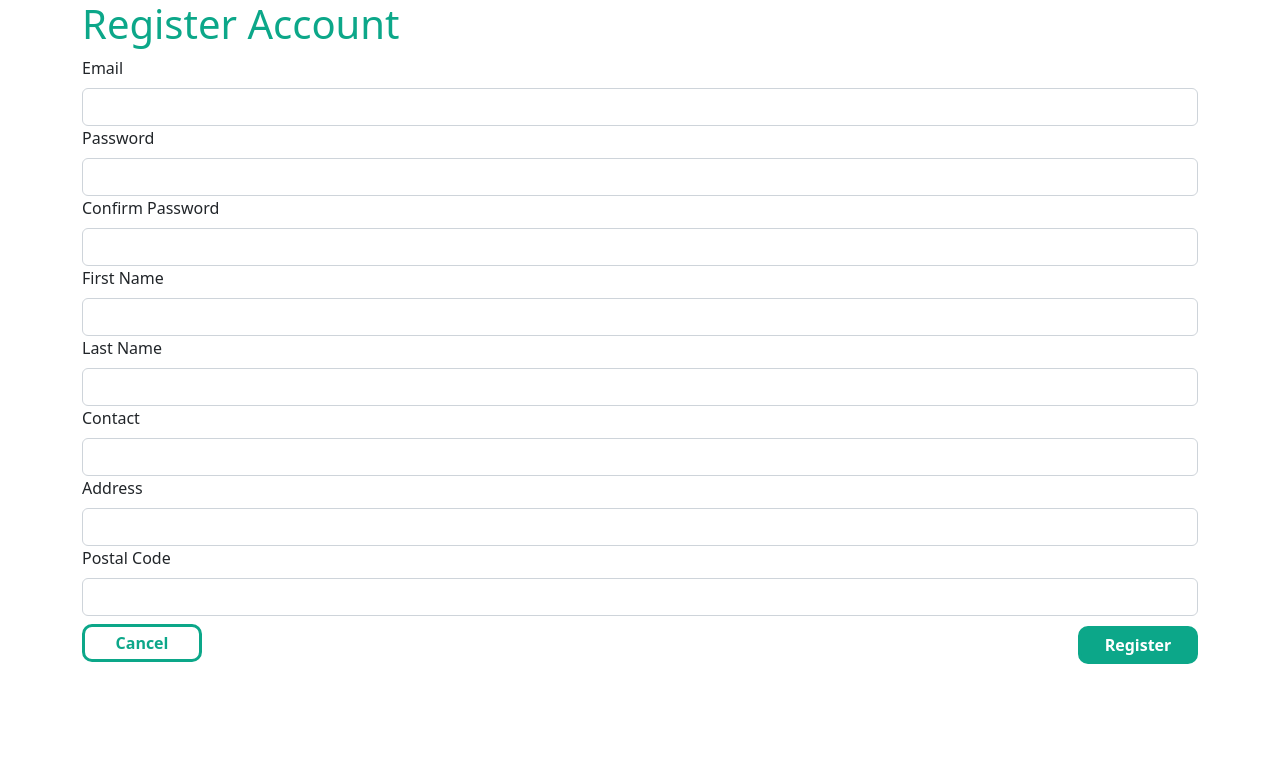
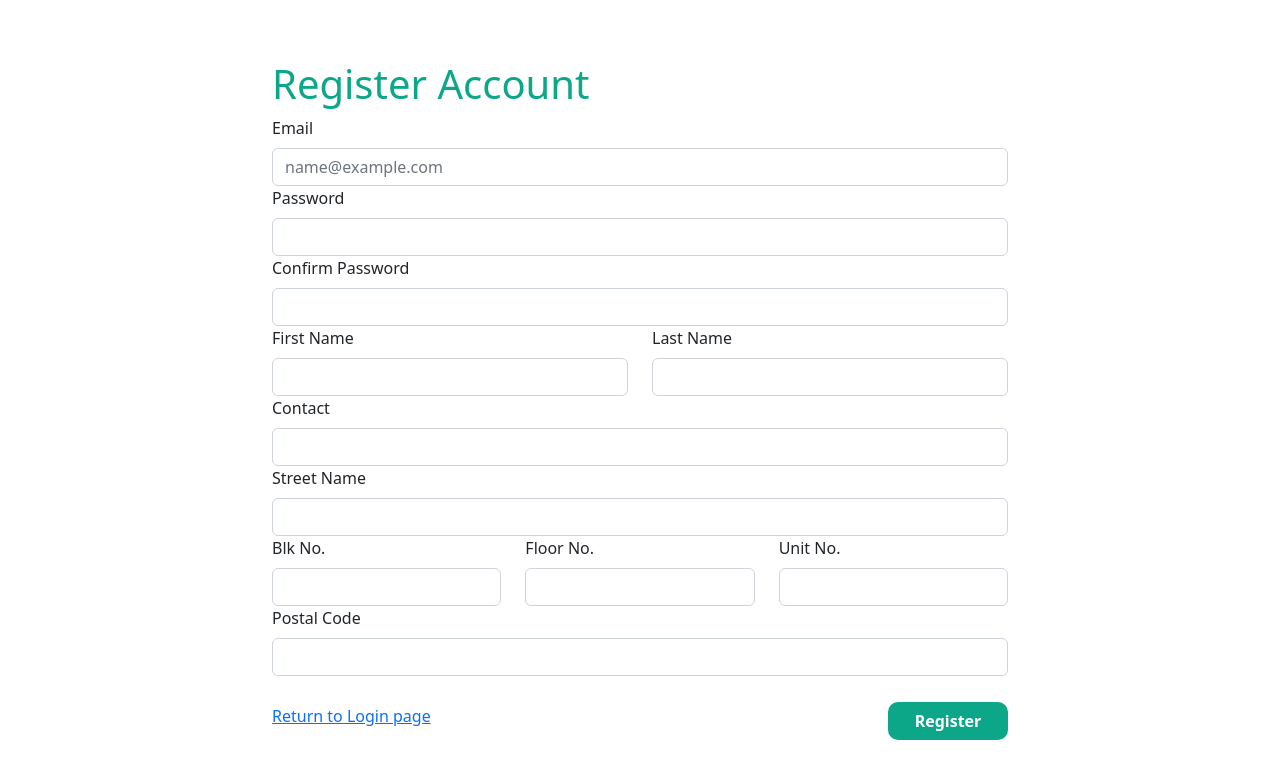
Before and after one commit to mtech-batch-31/waste-recycler-client, a React (Create React App) app: page /register in a window 1280 px wide. Shown: the top 778 px of the page. Built offline with nearby package versions, Linux system fonts and the light colour scheme.

Commit message:
Registeration validation and http request completed

```diff
--- a/src/Page/Register.tsx
+++ b/src/Page/Register.tsx
@@ -1,54 +1,235 @@
+import { useState } from "react";
+import {Link} from "react-router-dom"
 import "../../node_modules/bootstrap/dist/css/bootstrap.min.css"
 import "../../node_modules/bootstrap/dist/js/bootstrap.bundle.min"
-import { Button, Form, Container, Row, Col } from 'react-bootstrap';
+import { Button, Form, Container, Row, Col, Alert} from 'react-bootstrap';
+import axios from 'axios';
 
+interface RegisterAccountState
+{
+    email: string;
+    password: string;
+    confirmPassword: string;
+    firstName: string;
+    lastName: string;
+    contactNumber: string;
+    street: string;
+    blockNo: string;
+    floorNo: string;
+    unitNo: string;
+    postalCode: string;
+}
+interface RegisterResult
+{
+    isSuccess: boolean;
+    message: string;
+}
 const RegisterAccount = () => {
+    const initFormState: RegisterAccountState = {
+        email: '',
+        password: '',
+        confirmPassword: '',
+        firstName: '',
+        lastName: '',
+        contactNumber: '',
+        street: '',
+        blockNo: '',
+        floorNo: '',
+        unitNo: '',
+        postalCode: ''
+    };
+    const [formData, setFormData] = useState<RegisterAccountState>(initFormState);
+    const [isEmailValid, setIsEmailValid] = useState(true);
+    const [isPasswordValid, setIsPasswordValid] = useState(true);
+    const [isConfirmPasswordValid, setIsConfirmPasswordValid] = useState(true);
+    const [isFirstNameValid, setIsFirstNameValid] = useState(true);
+    const [isLastNameValid, setIsLastNameValid] = useState(true);
+    const [isContactValid, setIsContactValid] = useState(true);
+    const [isStreetValid, setIsStreetValid] = useState(true);
+    const [isBlockValid, setIsBlockValid] = useState(true);
+    const [isPostCodeValid, setIsPostCodeValid] = useState(true);
+    const [isUnitNoValid, setIsUnitNoValid] = useState(true);
+    const [isFloorNoValid, setIsFloorNoValid] = useState(true);
+    const [registerResult, setRegisterResult] = useState<RegisterResult>({isSuccess: false, message: ""});
 
+    const onChangeHandler = (event: React.ChangeEvent<HTMLInputElement>) => {
+        const { id, value } = event.target;
+        setFormData({ ...formData, [id]: value.trim() });
+    }
+    const onBlurHandler = (event: React.FocusEvent<HTMLInputElement>) => {
+        switch(event.target.id )
+        {
+            case 'email':
+                setIsEmailValid(/^[A-Z0-9._%+-]+@[A-Z0-9.-]+\.[A-Z]{2,4}$/i.test(formData.email));
+                break;
+            case 'password':
+                setIsPasswordValid(/^(?=.*[0-9])(?=.*[!@#$%^&*])[a-zA-Z0-9!@#$%^&*]{8,16}$/.test(formData.password));
+                break;
+            case 'confirmPassword':
+                setIsConfirmPasswordValid(formData.password === formData.confirmPassword);
+                break;
+            case 'contactNumber':
+                setIsContactValid(/^([0-9]){8}$/.test(formData.contactNumber));
+                break;
+            case 'firstName':
+                setIsFirstNameValid(formData.firstName.length > 0);
+                break;
+            case 'lastName':
+                setIsLastNameValid(formData.lastName.length > 0);
+                break;
+            case 'street':
+                setIsStreetValid(formData.street.length > 0);
+                break;
+            case 'blockNo':
+                setIsBlockValid(formData.blockNo.length > 0);
+                break;
+            case 'postalCode':
+                setIsPostCodeValid(/^([0-9]){6}$/.test(formData.postalCode));
+                break;
+            case 'floorNo':
+                setIsFloorNoValid(/^([0-9]){1,2}$/.test(formData.floorNo));
+                break;
+            case 'unitNo':
+                setIsUnitNoValid(/^([0-9]){1,4}$/.test(formData.unitNo));
+                break;
+        }
+    }
+    const submitRegistration = async (event: React.FormEvent<HTMLFormElement>) =>{
+        event.preventDefault();
+        //validate form data when submit
+        setIsEmailValid(/^[A-Z0-9._%+-]+@[A-Z0-9.-]+\.[A-Z]{2,4}$/i.test(formData.email));
+        setIsPasswordValid(/^(?=.*[0-9])(?=.*[!@#$%^&*])[a-zA-Z0-9!@#$%^&*]{8,16}$/.test(formData.password));
+        setIsConfirmPasswordValid(formData.password === formData.confirmPassword);
+        setIsContactValid(/^([0-9]){8}$/.test(formData.contactNumber));
+        setIsFirstNameValid(formData.firstName.length > 0);
+        setIsLastNameValid(formData.lastName.length > 0);
+        setIsStreetValid(formData.street.length > 0);
+        setIsBlockValid(formData.blockNo.length > 0);
+        setIsPostCodeValid(/^([0-9]){6}$/.test(formData.postalCode));
+        setIsFloorNoValid(/^([0-9]){1,2}$/.test(formData.floorNo));
+        setIsUnitNoValid(/^([0-9]){1,4}$/.test(formData.unitNo));
+
+        //is form is valid
+        if(isEmailValid && isPasswordValid && isConfirmPasswordValid && isContactValid && isFirstNameValid && isLastNameValid && isStreetValid
+            && isBlockValid && isPostCodeValid && isFloorNoValid && isUnitNoValid)
+        {
+            try {
+                console.log('calling register API');
+                const response = await axios.post('http://localhost:8080/api/v1/user/register', {
+                    email: formData.email,
+                    password: formData.password,
+                    firstName: formData.firstName,
+                    lastName: formData.lastName,
+                    contactNumber: formData.blockNo,
+                    address: `Blk ${formData.blockNo}, ${formData.street}, #${formData.floorNo}-{${formData.unitNo}}`,
+                    postalCode: formData.postalCode
+                });
+                if(response.status != 200) //register unsuccess
+                {
+                    setRegisterResult({isSuccess: false, message: "Error when registering. Please try again."});
+                    console.log(response);
+                }
+                else
+                {
+                    setRegisterResult({isSuccess: true, message: "Your account has been successfully registered."});
+                }
+
+            } catch (error)
+            {
+                setRegisterResult({isSuccess: false, message: "Error when registering. Please try again."});
+                console.log("Error when calling API.")
+                console.log(error);
+            }
+        }
+        else
+        {
+            console.log('form is invalid');
+            setRegisterResult({isSuccess: false, message: ""});
+        }
+    }
     return (
     <Container>
-        <Form>
+        <Row className="vh-100 justify-content-center align-items-center">
+        <div className="col-8 mx-auto">
+        <Form onSubmit={submitRegistration}>
             <h1 className="custom-color">Register Account</h1>
-            <Form.Group id="txtEmail">
+            <Row>
+            <Form.Group controlId="email" >
                 <Form.Label>Email</Form.Label>
-                <Form.Control id="txtEmail" type="email" />
+                <Form.Control type="email" placeholder="name@example.com" onChange={onChangeHandler} isInvalid={!isEmailValid} onBlur={onBlurHandler}/>
+                <Form.Control.Feedback type="invalid">Please enter valid email.</Form.Control.Feedback>
             </Form.Group>
-            <Form.Group>
+            </Row>
+            <Row><Form.Group controlId="password" >
                 <Form.Label>Password</Form.Label>
-                <Form.Control className="form-control" id="txtPassword" type="password" />
-            </Form.Group >
-            <Form.Group>
-                <Form.Label htmlFor="txtConfirmPassword">Confirm Password</Form.Label>
-                <Form.Control className="form-control" id="txtConfirmPassword" type="password" />
+                <Form.Control type="password" onChange={onChangeHandler} isInvalid={!isPasswordValid} onBlur={onBlurHandler}/>
+                <Form.Control.Feedback type="invalid">Password must be at least 8 characters, is alphanumeric and contain special character.</Form.Control.Feedback>
+            </Form.Group></Row>
+            <Row><Form.Group controlId="confirmPassword">
+                <Form.Label>Confirm Password</Form.Label>
+                <Form.Control type="password" onChange={onChangeHandler} isInvalid={!isConfirmPasswordValid} onBlur={onBlurHandler}/>
+                <Form.Control.Feedback type="invalid">Confirm password and password does not match.</Form.Control.Feedback>
+            </Form.Group></Row>
+            <Row>
+                <Col><Form.Group controlId="firstName">
+                    <Form.Label >First Name</Form.Label>
+                    <Form.Control type="text" onChange={onChangeHandler} isInvalid={!isFirstNameValid} onBlur={onBlurHandler}/>
+                    <Form.Control.Feedback type="invalid">Please enter first name.</Form.Control.Feedback>
+                </Form.Group></Col>
+                <Col><Form.Group controlId="lastName">
+                    <Form.Label>Last Name</Form.Label>
+                    <Form.Control type="text" onChange={onChangeHandler} isInvalid={!isLastNameValid} onBlur={onBlurHandler}/>
+                    <Form.Control.Feedback type="invalid">Please enter last name.</Form.Control.Feedback>
+                </Form.Group></Col>
+            </Row>
+            <Form.Group controlId="contactNumber">
+                <Form.Label>Contact</Form.Label>
+                <Form.Control type="text" onChange={onChangeHandler} isInvalid={!isContactValid} onBlur={onBlurHandler}/>
+                <Form.Control.Feedback type="invalid">Please enter valid contact number.</Form.Control.Feedback>
             </Form.Group>
-            <Form.Group>
-                <Form.Label htmlFor="txtFirstName">First Name</Form.Label>
-                <Form.Control  className="form-control" id="txtFirstName" type="text" />
+            <Form.Group controlId="street">
+                <Form.Label>Street Name</Form.Label>
+                <Form.Control type="text" onChange={onChangeHandler} isInvalid={!isStreetValid} onBlur={onBlurHandler}/>
+                <Form.Control.Feedback type="invalid">Please enter street.</Form.Control.Feedback>
             </Form.Group>
-            <Form.Group>
-                <Form.Label htmlFor="txtLastName">Last Name</Form.Label>
-                <Form.Control className="form-control" id="txtLastName" type="text" />
+            <Row>
+            <Form.Group as={Col} controlId="blockNo">
+                <Form.Label>Blk No.</Form.Label>
+                <Form.Control type="text" onChange={onChangeHandler} isInvalid={!isBlockValid} onBlur={onBlurHandler}/>
+                <Form.Control.Feedback type="invalid">Please enter block no.</Form.Control.Feedback>
             </Form.Group>
-            <Form.Group>
-                <Form.Label htmlFor="txtContact">Contact</Form.Label>
-                <Form.Control className="form-control" id="txtContact" type="text" />
+            <Form.Group as={Col} controlId="floorNo">
+                <Form.Label>Floor No.</Form.Label>
+                <Form.Control type="text" maxLength={2} onChange={onChangeHandler} isInvalid={!isFloorNoValid} onBlur={onBlurHandler}/>
+                <Form.Control.Feedback type="invalid">Please valid floor no.</Form.Control.Feedback>
             </Form.Group>
-            <Form.Group>
-                <Form.Label htmlFor="txtAddress">Address</Form.Label>
-                <Form.Control className="form-control" id="txtAddress" type="text" />
+            <Form.Group as={Col} controlId="unitNo">
+                <Form.Label>Unit No.</Form.Label>
+                <Form.Control type="text" maxLength={4} onChange={onChangeHandler} isInvalid={!isUnitNoValid} onBlur={onBlurHandler}/>
+                <Form.Control.Feedback type="invalid">Please valid unit no.</Form.Control.Feedback>
             </Form.Group>
-            <Form.Group>
-                <Form.Label htmlFor="txtPostalCode">Postal Code</Form.Label>
-                <Form.Control className="form-control" id="txtPostalCode" type="text" />
+            </Row>
+            <Row>
+            <Form.Group as={Col} controlId="postalCode">
+                <Form.Label>Postal Code</Form.Label>
+                <Form.Control type="text" onChange={onChangeHandler} isInvalid={!isPostCodeValid} onBlur={onBlurHandler}/>
+                <Form.Control.Feedback type="invalid">Please enter valid postal code.</Form.Control.Feedback>
             </Form.Group>
+            </Row>
+            <Row>
+                <p></p>
+                <Alert variant={registerResult.isSuccess? 'success': 'danger'} show={registerResult.message.length > 0}>{registerResult.message}</Alert>
+            </Row>
             <Row className="d-flex justify-content-between align-items-center">
                 <Col>
-                    <Button variant="primary" className="btn-custom-outline">Cancel</Button>
+                    <Link to="..">Return to Login page</Link>
                 </Col>
                 <Col className="d-flex justify-content-end">
                     <Button variant="primary" type="submit" className="btn-custom">Register</Button>
                 </Col>
             </Row>
         </Form>
+        </div></Row>
     </Container>);
 
 }
```
